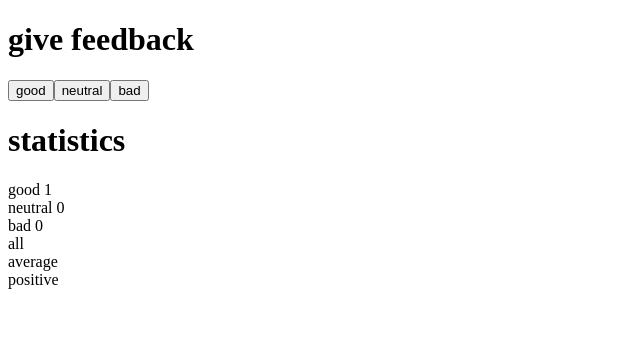
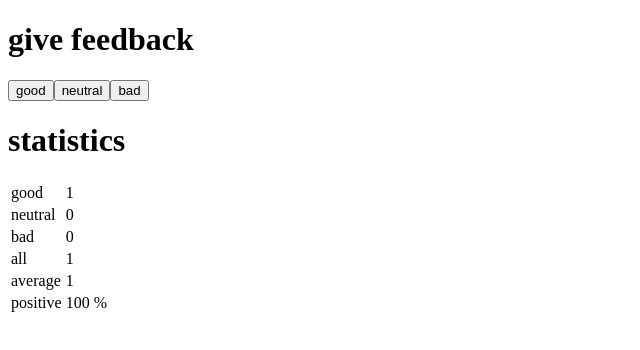
Before and after one commit to kvn7io/fullstackopen-exercises, a React (Create React App) app in the folder part1/: page / in a window 1280 px wide. Both pictures are taken after a click on the button "good". Shown: the top 350 px of the page, without its empty margins (0-640 px from the left). Built offline with nearby package versions, Linux system fonts and the light colour scheme.

Commit message:
exercise 1.11 completed

```diff
--- a/part1/src/App.js
+++ b/part1/src/App.js
@@ -8,9 +8,9 @@ const Button = ({text, onClick}) => {
 
 const Statistic = ({text, value}) => {
   return(
-    <div>
-      {text} {value}<br />
-    </div>
+    <tr>
+      <td>{text}</td><td>{value}</td>
+    </tr>
   )
 }
 
@@ -25,12 +25,14 @@ const Statistics = ({good, neutral, bad}) => {
   return(
     <div>
       <h1>statistics</h1>
-      <Statistic text="good" value ={good} />
-      <Statistic text="neutral" value ={neutral} />
-      <Statistic text="bad" value ={bad} />
-      <Statistic text="all" value ={() => getSum()} />
-      <Statistic text="average" value ={() => getAverage()} />
-      <Statistic text="positive" value ={() => getPositive()} />
+      <table>
+        <Statistic text="good" value ={good} />
+        <Statistic text="neutral" value ={neutral} />
+        <Statistic text="bad" value ={bad} />
+        <Statistic text="all" value ={getSum()} />
+        <Statistic text="average" value ={getAverage()} />
+        <Statistic text="positive" value ={getPositive()} />
+      </table>
     </div>
   )
 }
```
